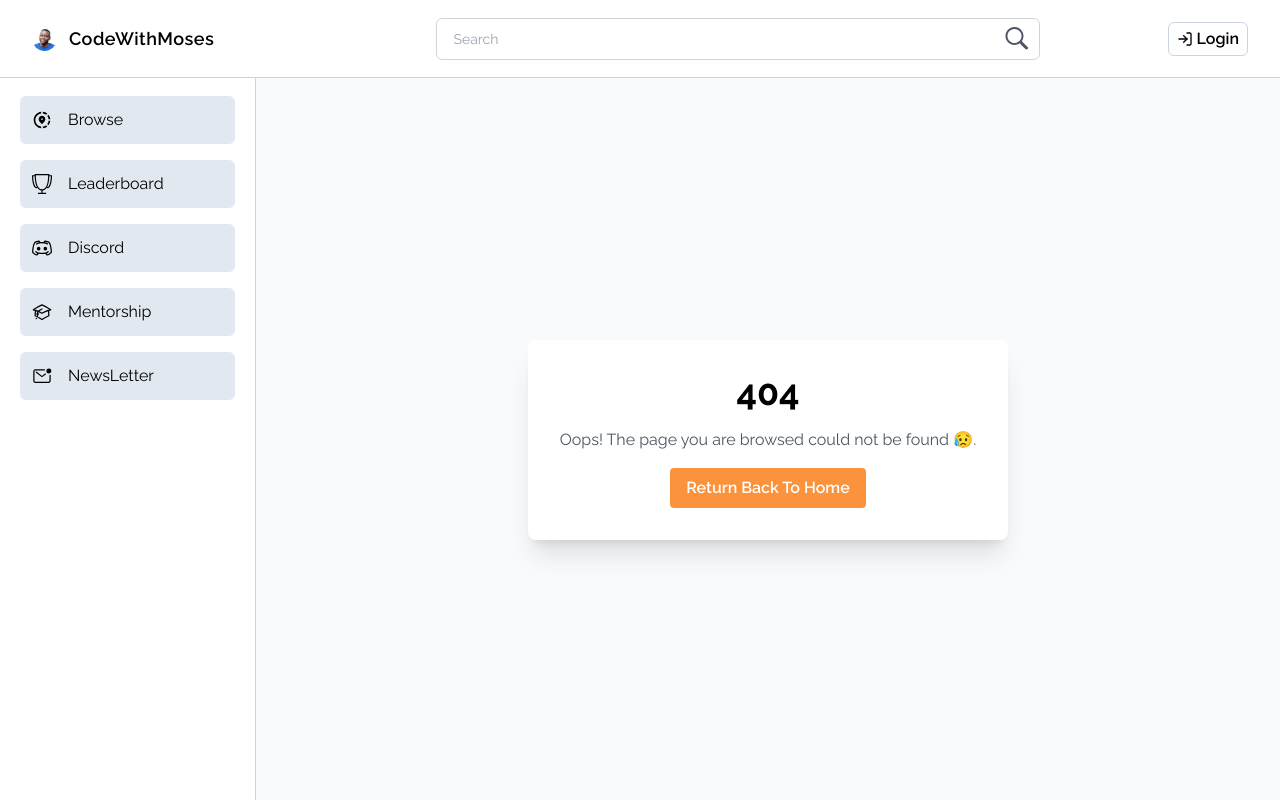
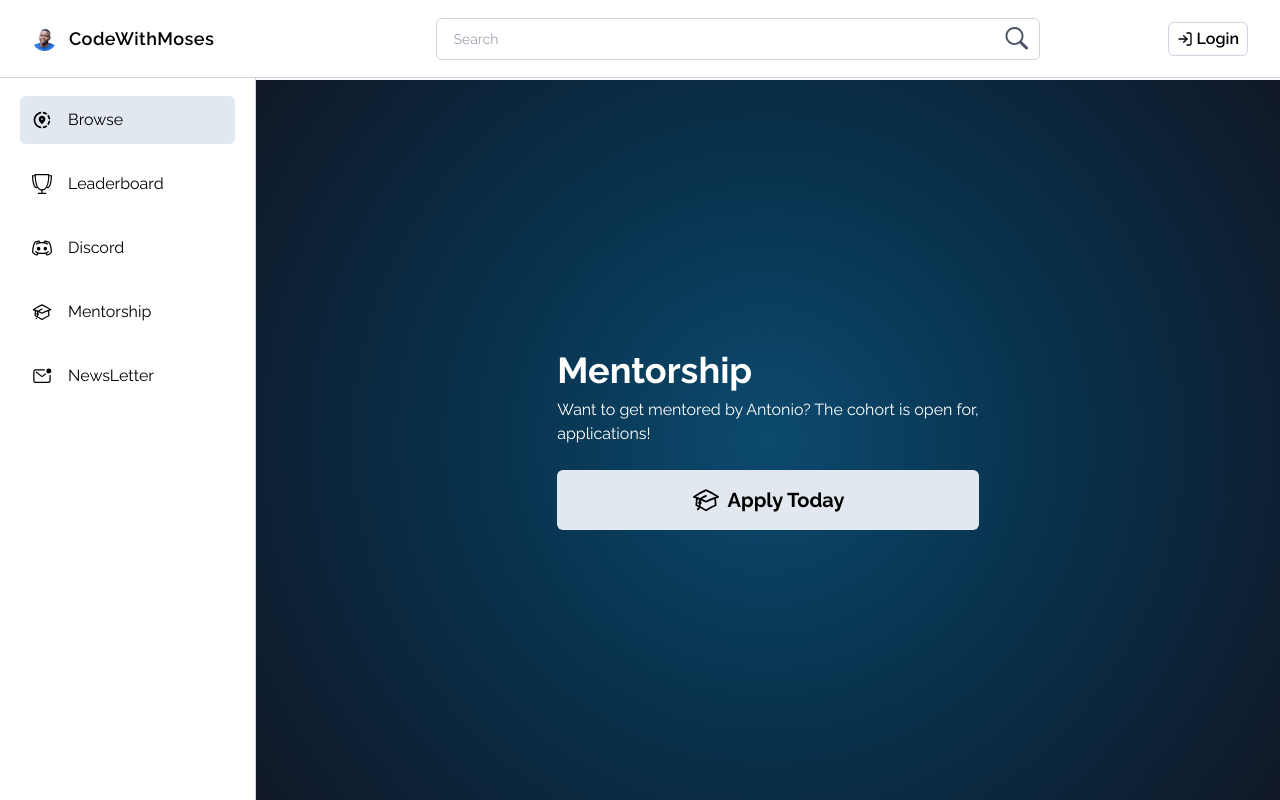
Before and after one commit to mosespace/code-with-moses, a Next.js app: page /mentorship in a window 1280 px wide. Before the commit this address had no page. Built offline with nearby package versions, Linux system fonts and the light colour scheme.

Commit message:
feat: added pages for mentorship and discord

```diff
--- a/Styles/globals.css
+++ b/Styles/globals.css
@@ -16,3 +16,7 @@
     }
   }
 }
+
+.bg-radial-gradient {
+  background-image: radial-gradient(circle, #0c4a6e, #082f49, #111827);
+}
--- /dev/null
+++ b/app/discord/page.js
@@ -0,0 +1,21 @@
+import React from "react";
+import Discord from "../../Components/Discord";
+import { RiDiscordLine } from "react-icons/ri";
+
+export default function page() {
+  return (
+    <div className='bg-radial-gradient bg-cover flex items-center justify-center text-white h-full'>
+      <Discord
+        title='Discord Community'
+        description={[
+          "Join the Discord community to chat with other students, ",
+          <br key='line-break' />,
+          "ask questions, and more.",
+        ]}
+        link='/discord-link'
+        linkTitle='Discord'
+        icon={RiDiscordLine}
+      />
+    </div>
+  );
+}
--- a/app/layout.js
+++ b/app/layout.js
@@ -1,8 +1,7 @@
 import "../Styles/globals.css";
 import { Raleway } from "next/font/google";
-import NavBar from "@/Components/NavBar";
-import SideBar from "@/Components/Sidebar";
-// import NavBar from "../components/NavBar";
+import NavBar from "../Components/NavBar";
+import SideBar from "../components/SideBar";
 
 const raleway = Raleway({ subsets: ["latin"] });
 
@@ -21,9 +20,7 @@ export default function RootLayout({ children }) {
             <div className='fixed top-0 bottom-0 left-0 overflow-y-auto no-scrollbar right-0 pt-20 w-[20%] border-r border-slate-300 bg-white py-[1.1rem] px-5 text-black'>
               <SideBar />
             </div>
-            <div className='px-8 bg-slate-50 pt-20 ml-[20%] w-full'>
-              {children}
-            </div>
+            <div className='bg-slate-50 pt-20 ml-[20%] w-full'>{children}</div>
           </div>
         </div>
       </body>
--- /dev/null
+++ b/app/mentorship/page.js
@@ -0,0 +1,21 @@
+import React from "react";
+import Discord from "../../Components/Discord";
+import { HiOutlineAcademicCap } from "react-icons/hi2";
+
+export default function page() {
+  return (
+    <div className='bg-radial-gradient bg-cover flex items-center justify-center text-white h-full'>
+      <Discord
+        title='Mentorship'
+        description={[
+          "Want to get mentored by Antonio? The cohort is open for,",
+          <br key='line-break' />,
+          "applications!",
+        ]}
+        link='/discord-link'
+        linkTitle='Apply Today'
+        icon={HiOutlineAcademicCap}
+      />
+    </div>
+  );
+}
--- a/app/page.js
+++ b/app/page.js
@@ -1,9 +1,9 @@
-import Hero from "@/Components/Hero";
+import Hero from "../Components/Hero";
 import Image from "next/image";
 
 export default function Home() {
   return (
-    <div className='py-4'>
+    <div className='py-4 px-8'>
       <Hero />
     </div>
   );
--- /dev/null
+++ b/components/Discord.jsx
@@ -0,0 +1,24 @@
+import Link from "next/link";
+import { RiDiscordLine } from "react-icons/ri";
+
+export default function Discord({
+  title,
+  description,
+  link,
+  icon: Icon,
+  linkTitle,
+}) {
+  return (
+    <div className='px-8 flex flex-col gap-2'>
+      <h2 className='font-bold text-4xl'>{title}</h2>
+      <p>{description}</p>
+      <Link
+        href={link}
+        className='bg-slate-200 text-black font-bold items-center w-full rounded-md px-3 py-4 flex gap-2 mt-4 justify-center text-xl'
+      >
+        <Icon className='w-7 h-7' />
+        {linkTitle}
+      </Link>
+    </div>
+  );
+}
--- a/components/SideBar.jsx
+++ b/components/SideBar.jsx
@@ -1,5 +1,5 @@
 "use client";
-import React from "react";
+import React, { useEffect, useState } from "react";
 import { TfiCup } from "react-icons/tfi";
 import { RxDiscordLogo } from "react-icons/rx";
 import { MdShareLocation } from "react-icons/md";
@@ -24,19 +24,27 @@ export default function SideBar() {
     },
   ];
 
+  const [activeLink, setActiveLink] = useState("Browse");
+
   const router = useRouter();
 
   const handleButtonClick = (pathLink) => {
     router.push(pathLink);
+    setActiveLink(pathLink);
   };
+
   return (
     <div className='py-4 flex flex-col gap-4'>
       {pageLinks.map((path, i) => {
         return (
           <button
             key={i}
-            onClick={() => handleButtonClick(path.pathLink)}
-            className='bg-slate-200 items-center w-full rounded-md px-3 py-3 flex gap-4'
+            onClick={() => handleButtonClick(path.pathLink, path.pathTitle)}
+            className={`${
+              activeLink === path.pathTitle
+                ? "bg-slate-200"
+                : "hover:bg-slate-200"
+            } items-center w-full rounded-md px-3 py-3 flex gap-4`}
           >
             <path.pathIcon className='w-5 h-5' />
             {path.pathTitle}
```
